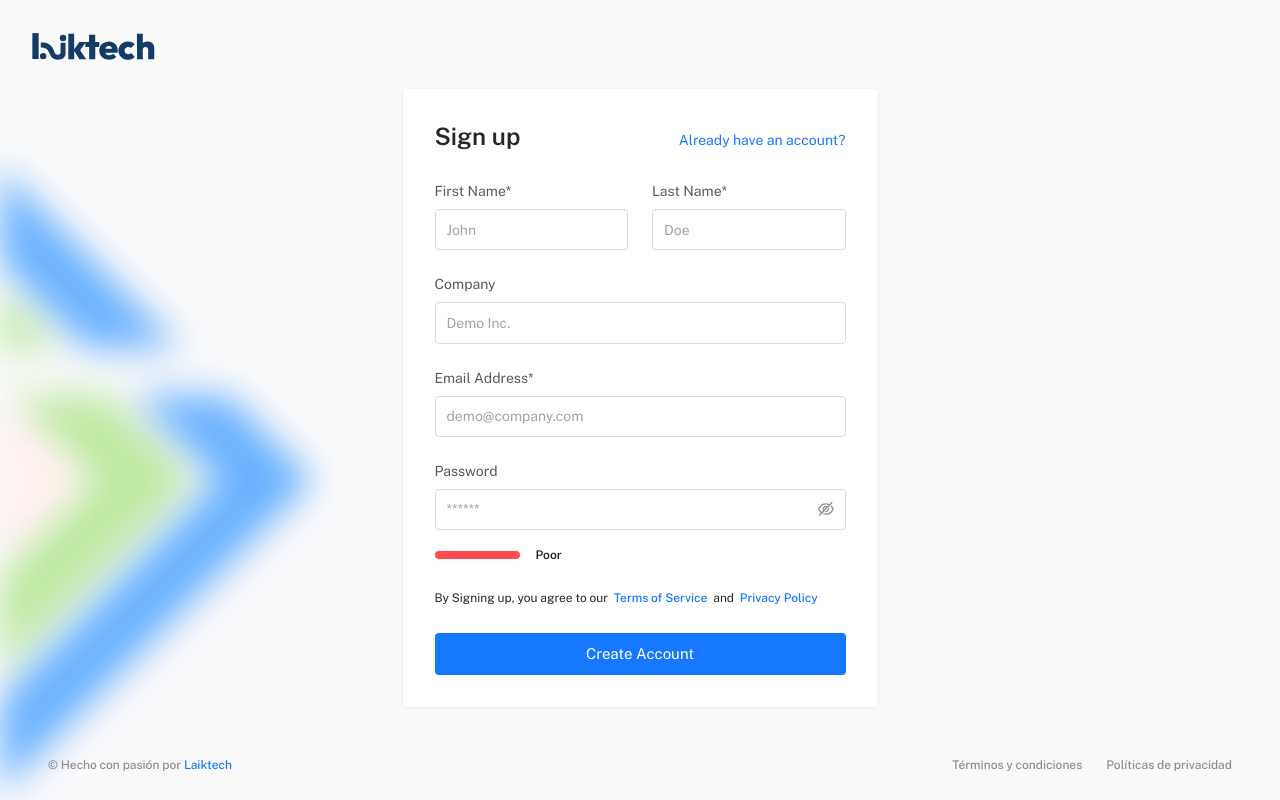
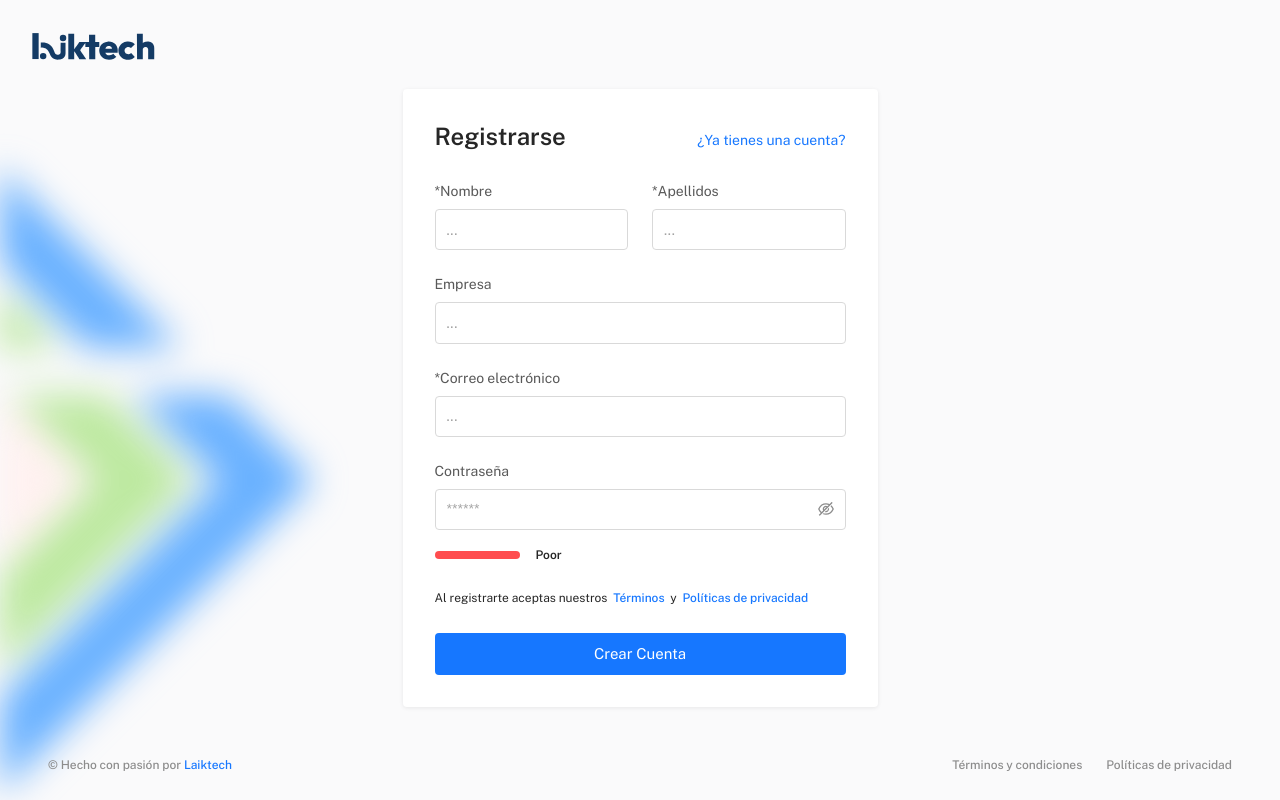
Before and after one commit to laiktech/laik-watch, a React app: page /free/register in a window 1280 px wide. Built offline with nearby package versions, Linux system fonts and the light colour scheme; the HTML template or start-up script is replaced by a standard one.

Commit message:
register

```diff
--- a/src/pages/auth/Register.jsx
+++ b/src/pages/auth/Register.jsx
@@ -17,9 +17,9 @@ export default function Register() {
       <Grid container spacing={3}>
         <Grid size={12}>
           <Stack direction="row" sx={{ alignItems: 'baseline', justifyContent: 'space-between', mb: { xs: -0.5, sm: 0.5 } }}>
-            <Typography variant="h3">Sign up</Typography>
+            <Typography variant="h3">Registrarse</Typography>
             <Typography component={Link} to="/login" variant="body1" sx={{ textDecoration: 'none' }} color="primary">
-              Already have an account?
+              ¿Ya tienes una cuenta?
             </Typography>
           </Stack>
         </Grid>
--- a/src/sections/auth/AuthRegister.jsx
+++ b/src/sections/auth/AuthRegister.jsx
@@ -62,13 +62,13 @@ export default function AuthRegister() {
           submit: null
         }}
         validationSchema={Yup.object().shape({
-          firstname: Yup.string().max(255).required('First Name is required'),
-          lastname: Yup.string().max(255).required('Last Name is required'),
-          email: Yup.string().email('Must be a valid email').max(255).required('Email is required'),
+          firstname: Yup.string().max(255).required('El nombre es requerido'),
+          lastname: Yup.string().max(255).required('El apellido es requerido'),
+          email: Yup.string().email('Debe ser un correo válido').max(255).required('El correo es requerido'),
           password: Yup.string()
-            .required('Password is required')
-            .test('no-leading-trailing-whitespace', 'Password cannot start or end with spaces', (value) => value === value.trim())
-            .max(10, 'Password must be less than 10 characters')
+            .required('La contraseña es requerida')
+            .test('no-leading-trailing-whitespace', 'La contraseña no puede empezar o terminar con espacios', (value) => value === value.trim())
+            .max(10, 'La contraseña debe ser menos de 10 carateres')
         })}
       >
         {({ errors, handleBlur, handleChange, touched, values }) => (
@@ -76,7 +76,7 @@ export default function AuthRegister() {
             <Grid container spacing={3}>
               <Grid size={{ xs: 12, md: 6 }}>
                 <Stack sx={{ gap: 1 }}>
-                  <InputLabel htmlFor="firstname-signup">First Name*</InputLabel>
+                  <InputLabel htmlFor="firstname-signup">*Nombre</InputLabel>
                   <OutlinedInput
                     id="firstname-login"
                     type="firstname"
@@ -84,7 +84,7 @@ export default function AuthRegister() {
                     name="firstname"
                     onBlur={handleBlur}
                     onChange={handleChange}
-                    placeholder="John"
+                    placeholder="..."
                     fullWidth
                     error={Boolean(touched.firstname && errors.firstname)}
                   />
@@ -97,7 +97,7 @@ export default function AuthRegister() {
               </Grid>
               <Grid size={{ xs: 12, md: 6 }}>
                 <Stack sx={{ gap: 1 }}>
-                  <InputLabel htmlFor="lastname-signup">Last Name*</InputLabel>
+                  <InputLabel htmlFor="lastname-signup">*Apellidos</InputLabel>
                   <OutlinedInput
                     fullWidth
                     error={Boolean(touched.lastname && errors.lastname)}
@@ -107,7 +107,7 @@ export default function AuthRegister() {
                     name="lastname"
                     onBlur={handleBlur}
                     onChange={handleChange}
-                    placeholder="Doe"
+                    placeholder="..."
                   />
                 </Stack>
                 {touched.lastname && errors.lastname && (
@@ -118,7 +118,7 @@ export default function AuthRegister() {
               </Grid>
               <Grid size={12}>
                 <Stack sx={{ gap: 1 }}>
-                  <InputLabel htmlFor="company-signup">Company</InputLabel>
+                  <InputLabel htmlFor="company-signup">Empresa</InputLabel>
                   <OutlinedInput
                     fullWidth
                     error={Boolean(touched.company && errors.company)}
@@ -127,7 +127,7 @@ export default function AuthRegister() {
                     name="company"
                     onBlur={handleBlur}
                     onChange={handleChange}
-                    placeholder="Demo Inc."
+                    placeholder="..."
                   />
                 </Stack>
                 {touched.company && errors.company && (
@@ -138,7 +138,7 @@ export default function AuthRegister() {
               </Grid>
               <Grid size={12}>
                 <Stack sx={{ gap: 1 }}>
-                  <InputLabel htmlFor="email-signup">Email Address*</InputLabel>
+                  <InputLabel htmlFor="email-signup">*Correo electrónico</InputLabel>
                   <OutlinedInput
                     fullWidth
                     error={Boolean(touched.email && errors.email)}
@@ -148,7 +148,7 @@ export default function AuthRegister() {
                     name="email"
                     onBlur={handleBlur}
                     onChange={handleChange}
-                    placeholder="demo@company.com"
+                    placeholder="..."
                   />
                 </Stack>
                 {touched.email && errors.email && (
@@ -159,7 +159,7 @@ export default function AuthRegister() {
               </Grid>
               <Grid size={12}>
                 <Stack sx={{ gap: 1 }}>
-                  <InputLabel htmlFor="password-signup">Password</InputLabel>
+                  <InputLabel htmlFor="password-signup">Contraseña</InputLabel>
                   <OutlinedInput
                     fullWidth
                     error={Boolean(touched.password && errors.password)}
@@ -208,13 +208,13 @@ export default function AuthRegister() {
               </Grid>
               <Grid size={12}>
                 <Typography variant="body2">
-                  By Signing up, you agree to our &nbsp;
+                  Al registrarte aceptas nuestros &nbsp;
                   <Link variant="subtitle2" component={RouterLink} to="#">
-                    Terms of Service
+                    Términos
                   </Link>
-                  &nbsp; and &nbsp;
+                  &nbsp; y &nbsp;
                   <Link variant="subtitle2" component={RouterLink} to="#">
-                    Privacy Policy
+                    Políticas de privacidad
                   </Link>
                 </Typography>
               </Grid>
@@ -226,7 +226,7 @@ export default function AuthRegister() {
               <Grid size={12}>
                 <AnimateButton>
                   <Button fullWidth size="large" variant="contained" color="primary">
-                    Create Account
+                    Crear cuenta
                   </Button>
                 </AnimateButton>
               </Grid>
```
